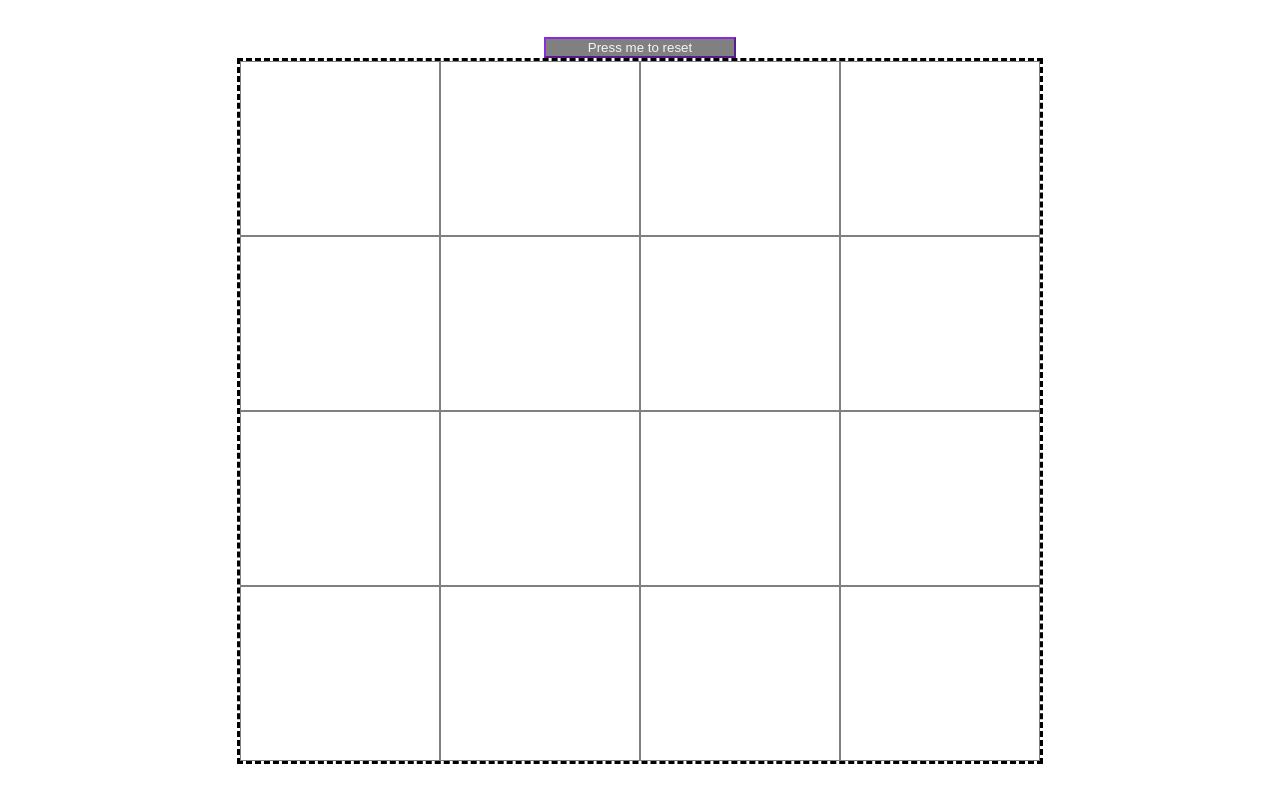
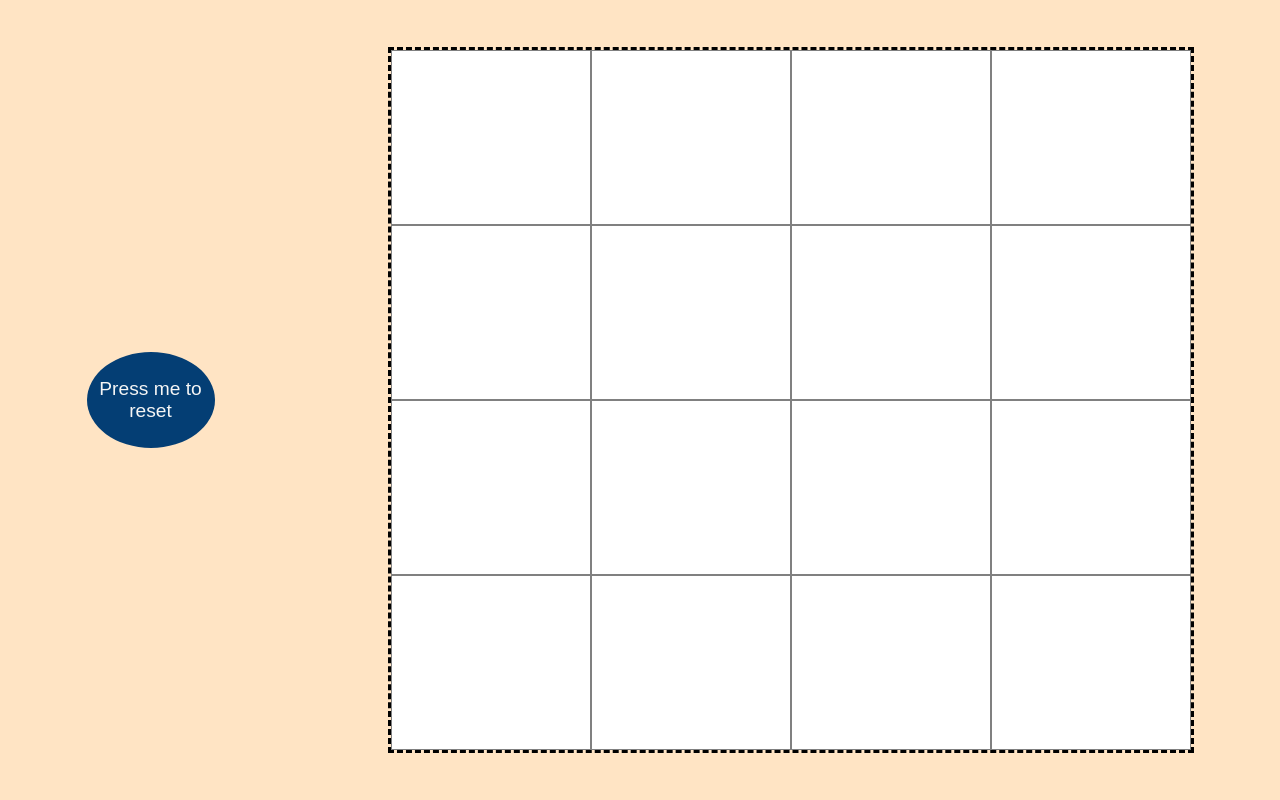
Before and after one commit to boombathebig/Etch-A-Sketch, a plain HTML site: page index.html in a window 1280 px wide. Drawn offline with Linux system fonts and the light colour scheme.

Commit message:
created button, added some background colors

```diff
--- a/index.html
+++ b/index.html
@@ -13,13 +13,18 @@
     flex-wrap: wrap;
     align-items: center;
     justify-content: center;
+    background-color:bisque;
 
     }
     #reset{
-       width:15%;
-       background-color:grey;
+       width:10%;
+       height:12%;
+       border-radius: 50%;
+       background-color:rgb(4, 62, 116);
        border-color:blueviolet;
        color: whitesmoke;
+       border:0;
+       font-size: larger;
 
     }
 
--- a/script.js
+++ b/script.js
@@ -21,6 +21,7 @@ function gridMake(num) {
     let grid= document.createElement('div');
     grid.classList.add('sqr');
     grid.style.border= "1px solid gray";
+    grid.style.background= "white";
     gridContainer.appendChild(grid);
     createGrid.style.gridTemplateColumns= "repeat(" + num  + ", 1fr)";
     createGrid.style.gridTemplateRows= "repeat(" + num  + ", 1fr)";
@@ -33,11 +34,13 @@ function gridMake(num) {
 gridMake(gridsize);
 //color the grid black when hovered
 var colorSquares= document.querySelectorAll(".sqr");
-colorSquares.forEach(element => {
+function colorFunction(){
+  var colorSquares2= document.querySelectorAll(".sqr");
+colorSquares2.forEach(element => {
   element.addEventListener('mouseover', function(e){
     element.style.backgroundColor= "black";
-  })});
-
+  })})};
+colorFunction();
 
 // event listener giving button it's purpose
 
@@ -54,5 +57,6 @@ while(clearList.hasChildNodes()) {
 }
   let gridsize= Math.sqrt(prompt("give me a number"));
   gridMake(gridsize);
+  colorFunction();
 
 });
```
